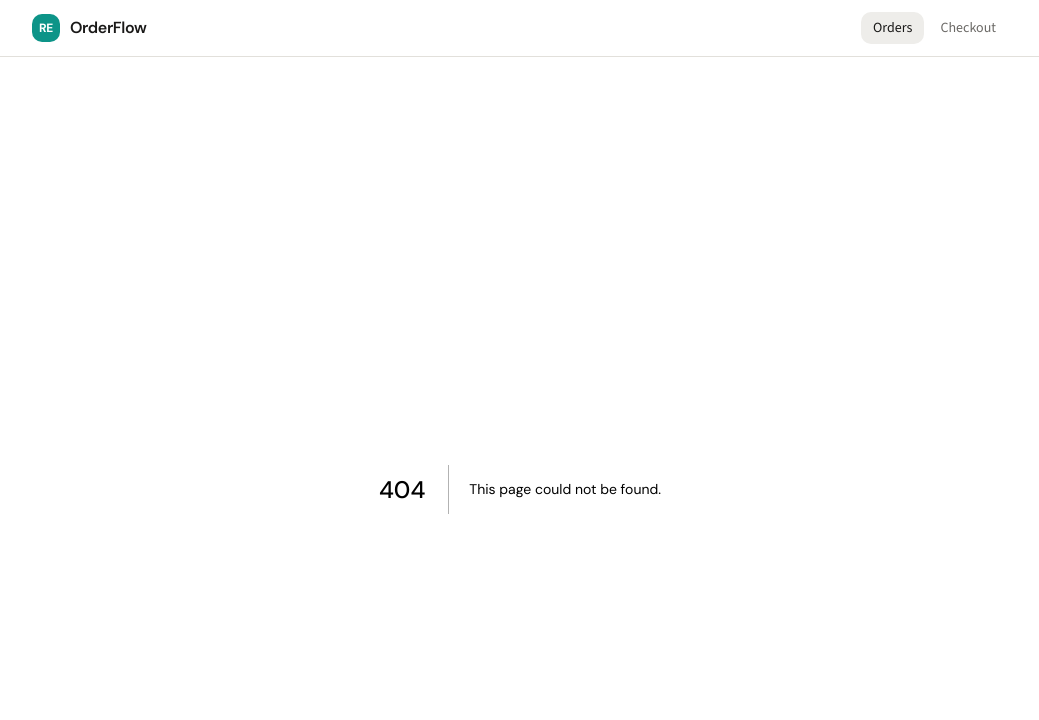
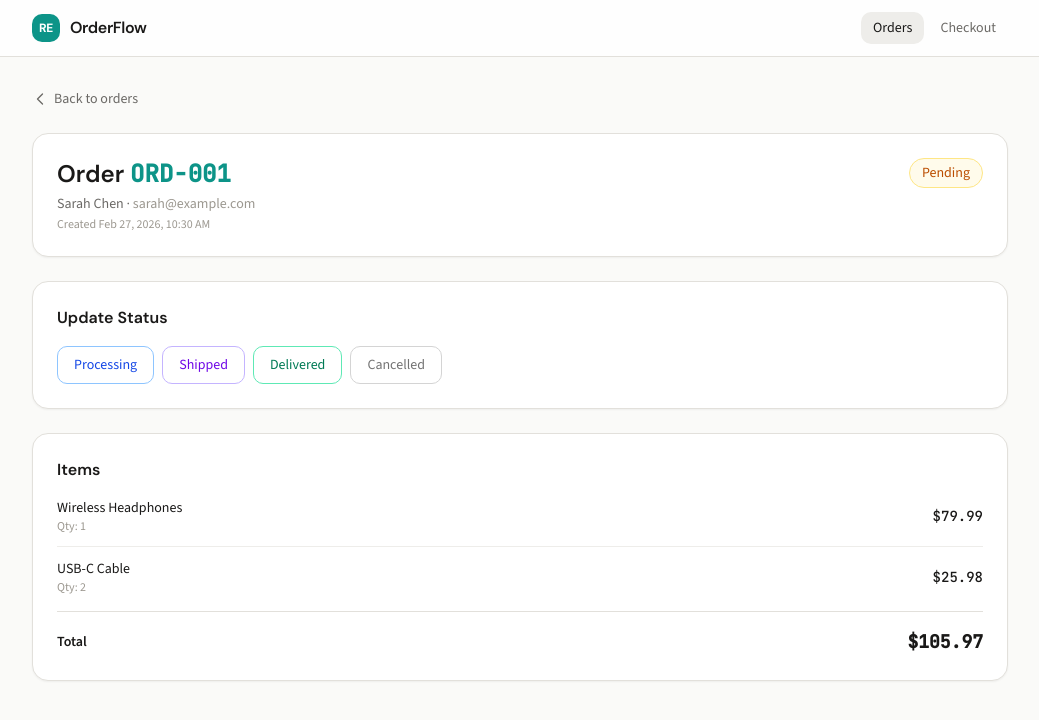
Before and after one commit to iamgenechua/relay-engine, a Next.js app: page /orders/ORD-001 in a window 1280 px wide. Before the commit this address had no page. Shown: the top 720 px of the page, without its empty margins (120-1159 px from the left). Built offline with nearby package versions, Linux system fonts and the light colour scheme.

Commit message:
page: order detail with intentionally broken status transition flow

```diff
--- /dev/null
+++ b/app/api/orders/[id]/status/route.ts
@@ -0,0 +1,38 @@
+import { NextRequest, NextResponse } from 'next/server'
+import { MOCK_ORDERS, VALID_STATUS_TRANSITIONS } from '@/lib/mock-data'
+import { OrderStatus } from '@/lib/types'
+
+export async function PATCH(
+  request: NextRequest,
+  { params }: { params: Promise<{ id: string }> }
+) {
+  const { id } = await params
+  const body = await request.json()
+  const newStatus = body.status as OrderStatus
+
+  const order = MOCK_ORDERS.find((o) => o.id === id)
+
+  if (!order) {
+    return NextResponse.json(
+      { error: `Order ${id} not found.` },
+      { status: 404 }
+    )
+  }
+
+  const validTransitions = VALID_STATUS_TRANSITIONS[order.status] || []
+
+  if (!validTransitions.includes(newStatus)) {
+    return NextResponse.json(
+      {
+        error: `ERR_INVALID_TRANSITION: Cannot transition from ${order.status} to ${newStatus}. Operation rejected.`,
+      },
+      { status: 422 }
+    )
+  }
+
+  // Update the order status (mutates the mock data in-memory for the session)
+  order.status = newStatus
+  order.updatedAt = new Date().toISOString()
+
+  return NextResponse.json({ order })
+}
--- /dev/null
+++ b/app/orders/[id]/page.tsx
@@ -0,0 +1,220 @@
+'use client'
+
+import Link from 'next/link'
+import { useParams } from 'next/navigation'
+import { useState, useEffect } from 'react'
+import { MOCK_ORDERS } from '@/lib/mock-data'
+import { Order, OrderStatus } from '@/lib/types'
+
+const ALL_STATUSES: OrderStatus[] = [
+  'pending',
+  'processing',
+  'shipped',
+  'delivered',
+  'cancelled',
+]
+
+const STATUS_STYLES: Record<OrderStatus, string> = {
+  pending: 'bg-amber-50 text-amber-700 border-amber-200',
+  processing: 'bg-blue-50 text-blue-700 border-blue-200',
+  shipped: 'bg-violet-50 text-violet-700 border-violet-200',
+  delivered: 'bg-emerald-50 text-emerald-700 border-emerald-200',
+  cancelled: 'bg-neutral-100 text-neutral-500 border-neutral-200',
+}
+
+const STATUS_BUTTON_STYLES: Record<OrderStatus, string> = {
+  pending:
+    'border-amber-300 text-amber-700 hover:bg-amber-50',
+  processing:
+    'border-blue-300 text-blue-700 hover:bg-blue-50',
+  shipped:
+    'border-violet-300 text-violet-700 hover:bg-violet-50',
+  delivered:
+    'border-emerald-300 text-emerald-700 hover:bg-emerald-50',
+  cancelled:
+    'border-neutral-300 text-neutral-500 hover:bg-neutral-50',
+}
+
+export default function OrderDetailPage() {
+  const params = useParams()
+  const id = params.id as string
+
+  const initialOrder = MOCK_ORDERS.find((o) => o.id === id)
+  const [order, setOrder] = useState<Order | null>(initialOrder ?? null)
+  const [error, setError] = useState<string | null>(null)
+  const [isUpdating, setIsUpdating] = useState(false)
+
+  useEffect(() => {
+    // Re-sync if navigating between orders
+    const found = MOCK_ORDERS.find((o) => o.id === id)
+    if (found) setOrder(found)
+  }, [id])
+
+  if (!order) {
+    return (
+      <div className="py-20 text-center">
+        <h2 className="font-display text-xl font-semibold text-text">
+          Order not found
+        </h2>
+        <p className="mt-2 text-sm text-text-secondary">
+          No order with ID &ldquo;{id}&rdquo; exists.
+        </p>
+        <Link
+          href="/orders"
+          className="mt-4 inline-block text-sm font-medium text-accent hover:text-accent-dark transition-colors"
+        >
+          &larr; Back to orders
+        </Link>
+      </div>
+    )
+  }
+
+  async function handleStatusChange(newStatus: OrderStatus) {
+    setError(null)
+    setIsUpdating(true)
+
+    try {
+      const res = await fetch(`/api/orders/${order!.id}/status`, {
+        method: 'PATCH',
+        headers: { 'Content-Type': 'application/json' },
+        body: JSON.stringify({ status: newStatus }),
+      })
+
+      const data = await res.json()
+
+      if (!res.ok) {
+        setError(data.error)
+        // Dispatch custom event for Relay Engine auto-trigger
+        window.dispatchEvent(
+          new CustomEvent('relay-engine:error', {
+            detail: { message: data.error },
+          })
+        )
+        return
+      }
+
+      setOrder(data.order)
+    } catch {
+      setError('Network error. Please try again.')
+    } finally {
+      setIsUpdating(false)
+    }
+  }
+
+  const availableStatuses = ALL_STATUSES.filter((s) => s !== order.status)
+
+  return (
+    <div>
+      {/* Back link */}
+      <Link
+        href="/orders"
+        className="inline-flex items-center gap-1.5 text-sm font-medium text-text-secondary hover:text-text transition-colors mb-6"
+      >
+        <svg
+          className="h-4 w-4"
+          fill="none"
+          viewBox="0 0 24 24"
+          strokeWidth={2}
+          stroke="currentColor"
+        >
+          <path
+            strokeLinecap="round"
+            strokeLinejoin="round"
+            d="M15.75 19.5L8.25 12l7.5-7.5"
+          />
+        </svg>
+        Back to orders
+      </Link>
+
+      {/* Order header */}
+      <div className="rounded-[var(--radius-lg)] border border-border bg-surface p-6 shadow-sm mb-6">
+        <div className="flex items-start justify-between">
+          <div>
+            <h1 className="font-display text-2xl font-semibold text-text">
+              Order{' '}
+              <span className="font-mono text-accent">{order.id}</span>
+            </h1>
+            <p className="mt-1 text-sm text-text-secondary">
+              {order.customerName} &middot;{' '}
+              <span className="text-text-tertiary">
+                {order.customerEmail}
+              </span>
+            </p>
+            <p className="mt-0.5 text-xs text-text-tertiary">
+              Created{' '}
+              {new Date(order.createdAt).toLocaleDateString('en-US', {
+                month: 'short',
+                day: 'numeric',
+                year: 'numeric',
+                hour: 'numeric',
+                minute: '2-digit',
+              })}
+            </p>
+          </div>
+          <span
+            className={`inline-flex items-center rounded-full border px-3 py-1 text-sm font-medium capitalize ${STATUS_STYLES[order.status]}`}
+          >
+            {order.status}
+          </span>
+        </div>
+      </div>
+
+      {/* Update status */}
+      <div className="rounded-[var(--radius-lg)] border border-border bg-surface p-6 shadow-sm mb-6">
+        <h2 className="font-display text-base font-semibold text-text mb-4">
+          Update Status
+        </h2>
+
+        {error && (
+          <div className="mb-4 rounded-[var(--radius-md)] border border-red-200 bg-red-50 px-4 py-3">
+            <p className="text-sm font-medium text-red-800">{error}</p>
+          </div>
+        )}
+
+        <div className="flex flex-wrap gap-2">
+          {availableStatuses.map((status) => (
+            <button
+              key={status}
+              onClick={() => handleStatusChange(status)}
+              disabled={isUpdating}
+              className={`rounded-[var(--radius-md)] border px-4 py-2 text-sm font-medium capitalize transition-colors disabled:opacity-50 disabled:cursor-not-allowed ${STATUS_BUTTON_STYLES[status]}`}
+            >
+              {isUpdating ? '...' : status}
+            </button>
+          ))}
+        </div>
+      </div>
+
+      {/* Items */}
+      <div className="rounded-[var(--radius-lg)] border border-border bg-surface p-6 shadow-sm">
+        <h2 className="font-display text-base font-semibold text-text mb-4">
+          Items
+        </h2>
+        <div className="divide-y divide-border-subtle">
+          {order.items.map((item) => (
+            <div
+              key={item.id}
+              className="flex items-center justify-between py-3 first:pt-0 last:pb-0"
+            >
+              <div>
+                <p className="text-sm font-medium text-text">{item.name}</p>
+                <p className="text-xs text-text-tertiary">
+                  Qty: {item.quantity}
+                </p>
+              </div>
+              <p className="font-mono text-sm font-medium text-text">
+                ${(item.price * item.quantity).toFixed(2)}
+              </p>
+            </div>
+          ))}
+        </div>
+        <div className="mt-4 flex items-center justify-between border-t border-border pt-4">
+          <p className="text-sm font-semibold text-text">Total</p>
+          <p className="font-mono text-lg font-semibold text-text">
+            ${order.total.toFixed(2)}
+          </p>
+        </div>
+      </div>
+    </div>
+  )
+}
```
